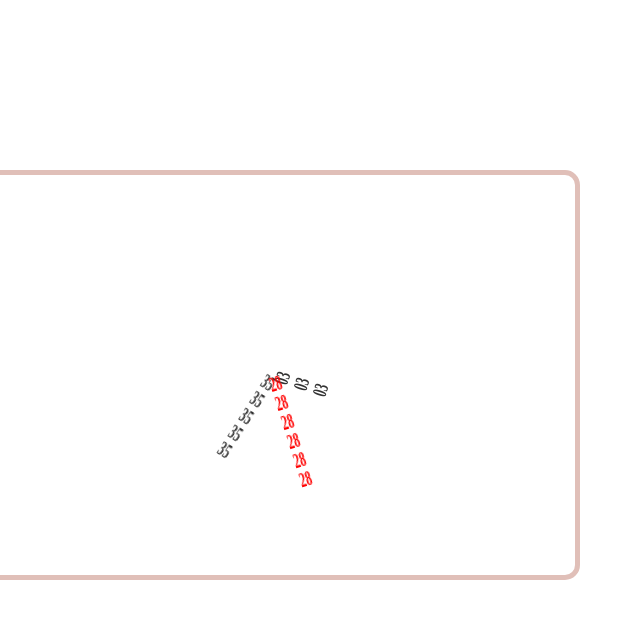
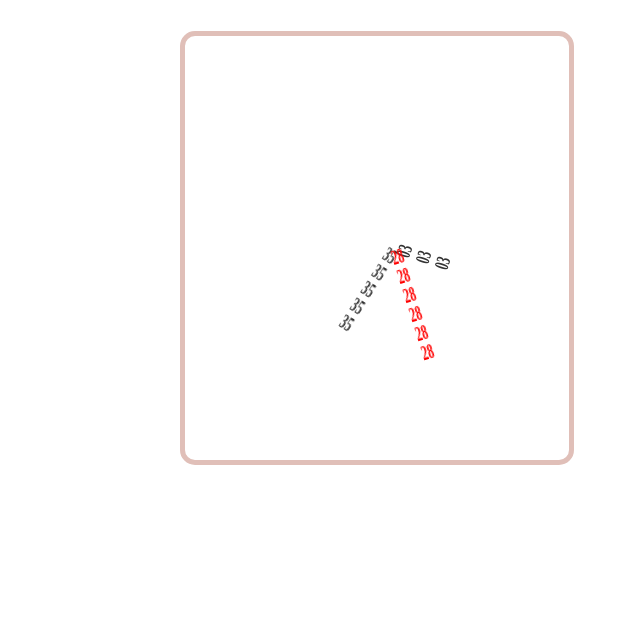
Before and after one commit to joshi-exe/ronin-clock, a plain HTML site: page src/index.html in a window 1280 px wide. Shown: the whole page, without its empty margins (0-643 px from the left). Drawn offline with Linux system fonts and the light colour scheme.

Commit message:
Update index.html
update margins and aspect ratio

```diff
--- a/src/index.html
+++ b/src/index.html
@@ -8,15 +8,14 @@
       display: flex;
       align-items: center;
       justify-content: center;
-      height: 50vw; /* Swap height and width for rotation */
-      width: 50vh;
-      margin: 0;
+      height: 30vw; /* Swap height and width for rotation */
+      width: 53vh;
       background-color: #fff;
       transform: rotate(90deg); /* Rotate 90 degrees to the right */
-      border: 5px solid #E0BFB8;
+      border: 5px solid #E0BFB8; /* rose gold hex */
       border-radius: 15px;
-      margin-top: 50px;
-      margin-left: 50px;
+      margin-top: 4vw;
+	    margin-left: 20vh;
     }
 
     .hand {
```
